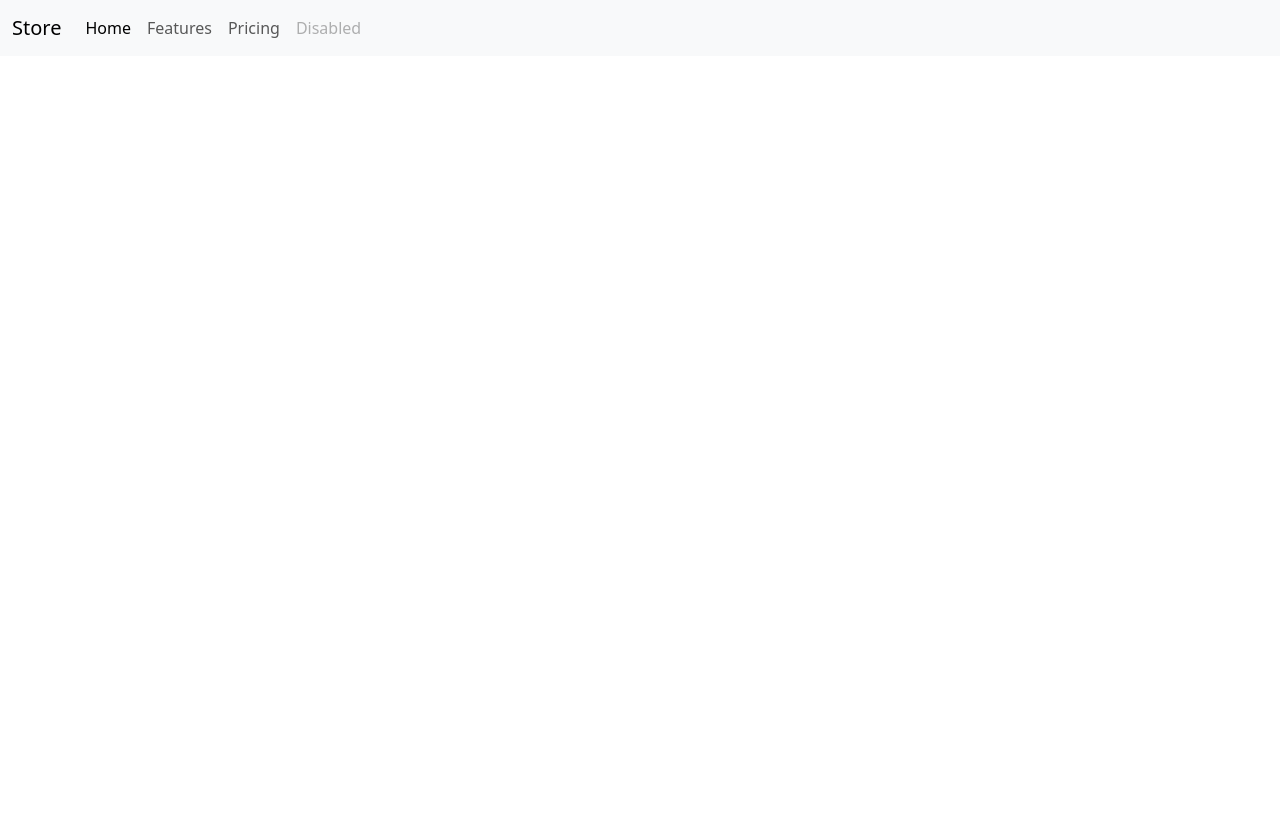
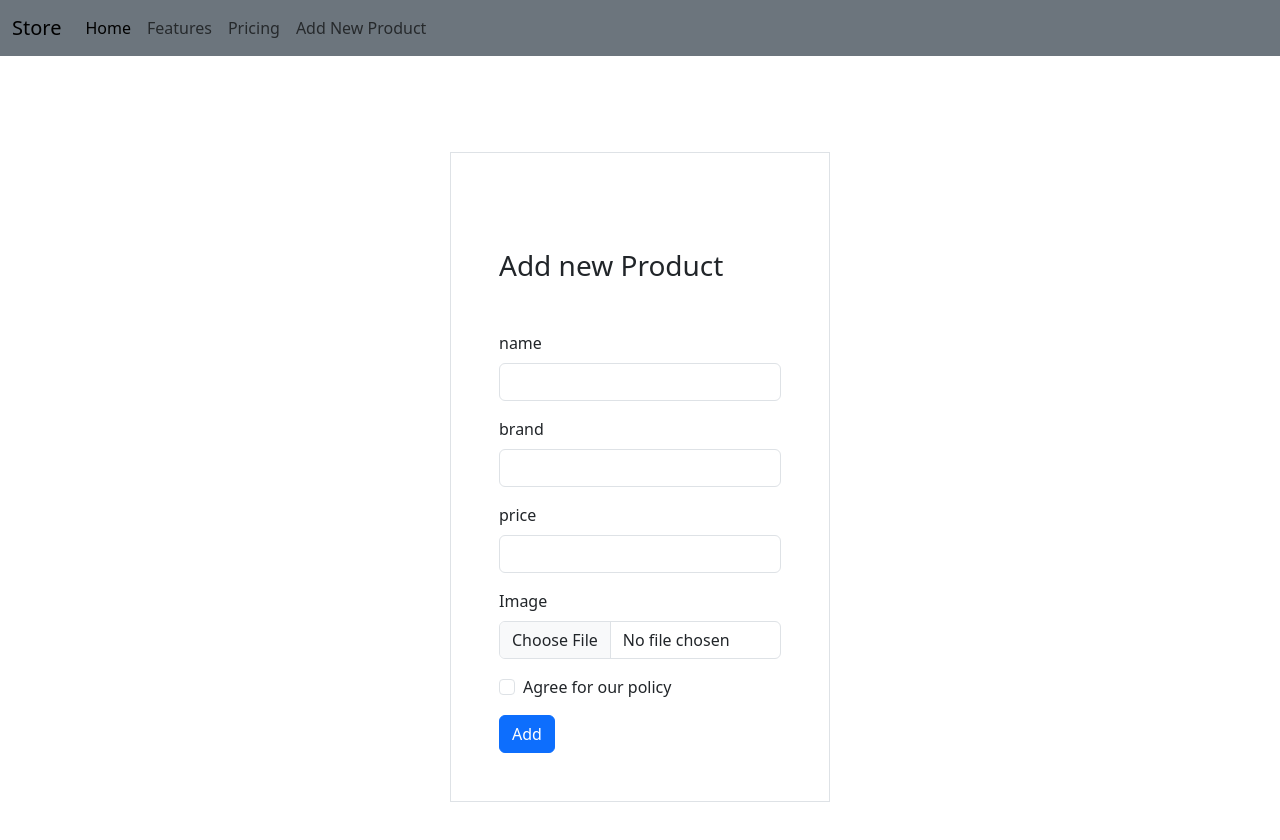
Before and after one commit to Omarmoatz/Full-Stack-Store-using-PrimeVuejs-django, a Vue app in the folder Front-End/: page /add in a window 1280 px wide. Shown: the top 840 px of the page. Before the commit the page ends 800 px from the top, so only its background shows below. Built offline with nearby package versions, Linux system fonts and the light colour scheme.

Commit message:
add product create template

```diff
--- a/Front-End/src/components/NavBar.vue
+++ b/Front-End/src/components/NavBar.vue
@@ -1,13 +1,10 @@
-<script >
-  export default{
-    name:"NavBar"
-  }
+<script setup >
 </script>
 
 
 
 <template>
-  <nav class="navbar navbar-expand-lg bg-body-tertiary">
+  <nav class="navbar navbar-expand-lg bg-secondary">
   <div class="container-fluid">
     <RouterLink class="navbar-brand" to="/">Store</RouterLink>
     <button class="navbar-toggler" type="button" data-bs-toggle="collapse" data-bs-target="#navbarNav" aria-controls="navbarNav" aria-expanded="false" aria-label="Toggle navigation">
@@ -25,7 +22,7 @@
           <a class="nav-link" href="#">Pricing</a>
         </li>
         <li class="nav-item">
-          <a class="nav-link disabled" aria-disabled="true">Disabled</a>
+          <RouterLink class="nav-link " to="/add">Add New Product</RouterLink>
         </li>
       </ul>
     </div>
--- a/Front-End/src/router/index.js
+++ b/Front-End/src/router/index.js
@@ -1,5 +1,6 @@
 import { createRouter, createWebHistory } from 'vue-router'
 import ProductView from '../views/ProductsView.vue'
+import ProductCreateView from '../views/ProductCreateView.vue'
 
 const router = createRouter({
   history: createWebHistory(import.meta.env.BASE_URL),
@@ -20,8 +21,8 @@ const router = createRouter({
     {
       path: '/add',
       name: 'ProductCreate',
-      component: ""
-    }
+      component: ProductCreateView
+    },
   ],
 })
 
--- /dev/null
+++ b/Front-End/src/views/ProductCreateView.vue
@@ -0,0 +1,46 @@
+<script>
+
+
+</script>
+
+
+<template>
+
+    <div class="container my-5">
+        <div class="row justify-content-center">
+            <div class="col-4 border p-5 m-5">
+                <h3 class="my-5">Add new Product</h3>
+
+                <form>
+                    <div class="mb-3">
+                        <label for="name" class="form-label">name</label>
+                        <input type="text" class="form-control" id="name" >
+                    </div>
+                    <div class="mb-3">
+                        <label for="brand" class="form-label">brand</label>
+                        <input type="text" class="form-control" id="brand">
+                    </div>
+                    <div class="mb-3">
+                        <label for="price" class="form-label">price</label>
+                        <input type="number" class="form-control" id="price">
+                    </div>
+                    <div class="mb-3">
+                        <label for="formFile" class="form-label">Image</label>
+                        <input class="form-control" type="file" id="formFile">
+                    </div>
+                    <div class="mb-3 form-check">
+                        <input type="checkbox" class="form-check-input" id="exampleCheck1">
+                        <label class="form-check-label" for="exampleCheck1">Agree for our policy</label>
+                    </div>
+                    <button type="submit" class="btn btn-primary">Add</button>
+                </form>
+            </div>
+
+        </div>
+    </div>
+
+
+
+
+
+</template>
```
